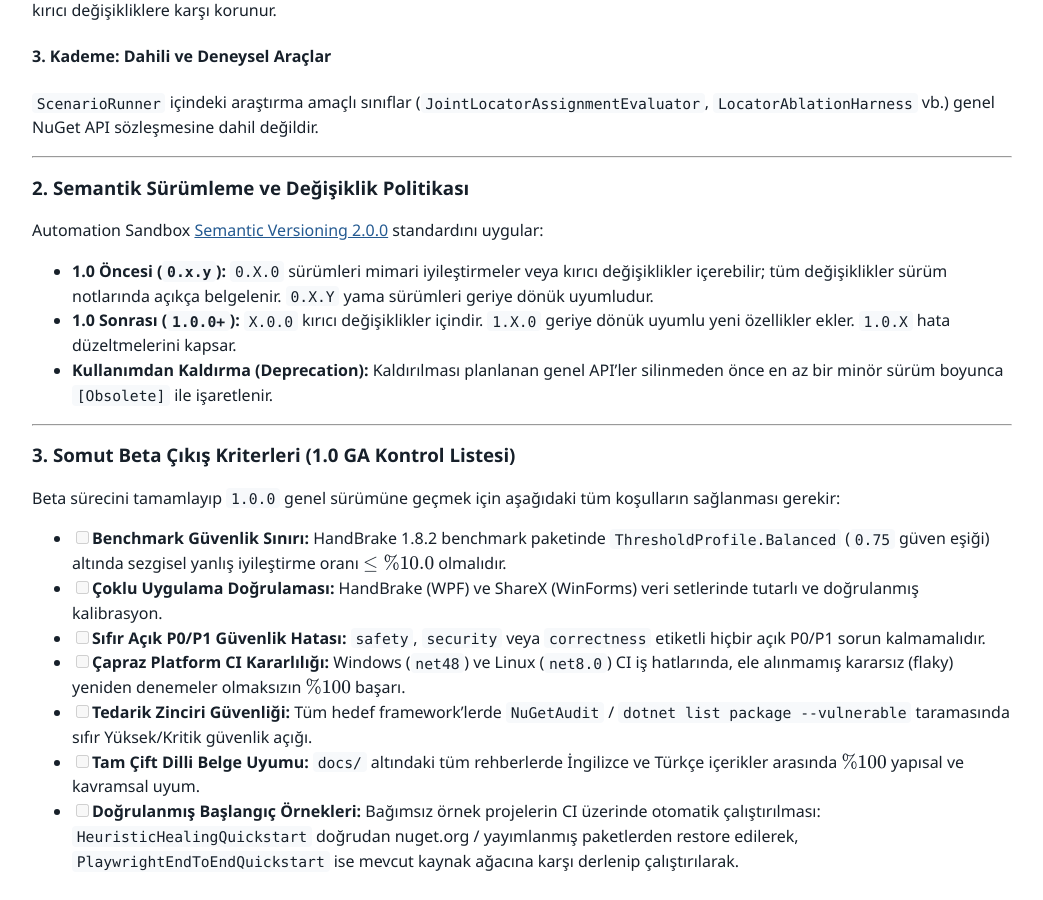
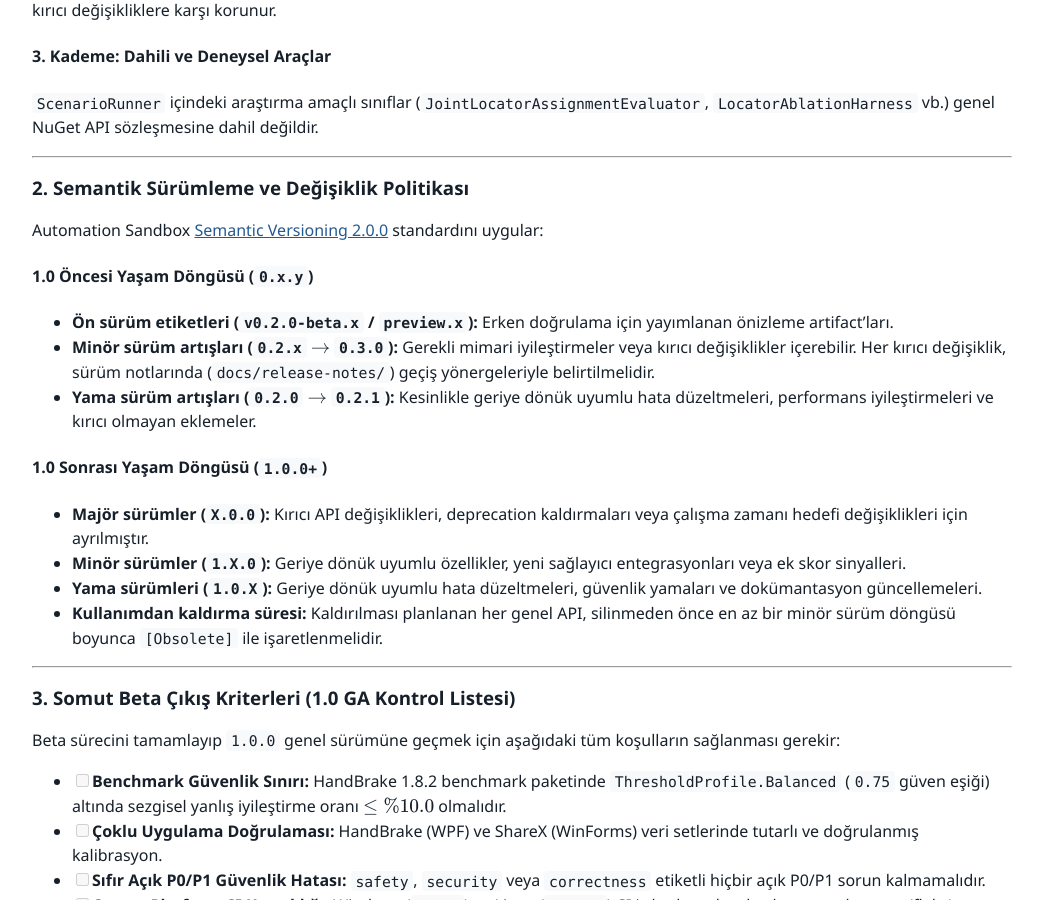
Before and after one commit to mustafasercansak/automation-sandbox, a Jekyll site: the page built from docs/versioning-and-stability.md, in a window 1280 px wide and 900 px high, scrolled down 5427 px. Shown: the whole window, without its empty margins (118-1161 px from the left). Built offline with Jekyll 4.4.1, drawn with Linux system fonts in a browser that asks for light colours.

Commit message:
Fix bilingual documentation parity (#264)

```diff
--- a/docs/versioning-and-stability.md
+++ b/docs/versioning-and-stability.md
@@ -150,9 +150,16 @@ Tüketici eklentileri için tasarlanan arayüzler (`ILlmHealingProvider`, `IHeal
 
 Automation Sandbox [Semantic Versioning 2.0.0](https://semver.org/) standardını uygular:
 
-- **1.0 Öncesi (`0.x.y`):** `0.X.0` sürümleri mimari iyileştirmeler veya kırıcı değişiklikler içerebilir; tüm değişiklikler sürüm notlarında açıkça belgelenir. `0.X.Y` yama sürümleri geriye dönük uyumludur.
-- **1.0 Sonrası (`1.0.0+`):** `X.0.0` kırıcı değişiklikler içindir. `1.X.0` geriye dönük uyumlu yeni özellikler ekler. `1.0.X` hata düzeltmelerini kapsar.
-- **Kullanımdan Kaldırma (Deprecation):** Kaldırılması planlanan genel API'ler silinmeden önce en az bir minör sürüm boyunca `[Obsolete]` ile işaretlenir.
+#### 1.0 Öncesi Yaşam Döngüsü (`0.x.y`)
+- **Ön sürüm etiketleri (`v0.2.0-beta.x` / `preview.x`):** Erken doğrulama için yayımlanan önizleme artifact'ları.
+- **Minör sürüm artışları (`0.2.x` $\rightarrow$ `0.3.0`):** Gerekli mimari iyileştirmeler veya kırıcı değişiklikler içerebilir. Her kırıcı değişiklik, sürüm notlarında (`docs/release-notes/`) geçiş yönergeleriyle belirtilmelidir.
+- **Yama sürüm artışları (`0.2.0` $\rightarrow$ `0.2.1`):** Kesinlikle geriye dönük uyumlu hata düzeltmeleri, performans iyileştirmeleri ve kırıcı olmayan eklemeler.
+
+#### 1.0 Sonrası Yaşam Döngüsü (`1.0.0+`)
+- **Majör sürümler (`X.0.0`):** Kırıcı API değişiklikleri, deprecation kaldırmaları veya çalışma zamanı hedefi değişiklikleri için ayrılmıştır.
+- **Minör sürümler (`1.X.0`):** Geriye dönük uyumlu özellikler, yeni sağlayıcı entegrasyonları veya ek skor sinyalleri.
+- **Yama sürümleri (`1.0.X`):** Geriye dönük uyumlu hata düzeltmeleri, güvenlik yamaları ve dokümantasyon güncellemeleri.
+- **Kullanımdan kaldırma süresi:** Kaldırılması planlanan her genel API, silinmeden önce en az bir minör sürüm döngüsü boyunca `[Obsolete]` ile işaretlenmelidir.
 
 ---
 
```
Also changed, not shown: 1 other file.
